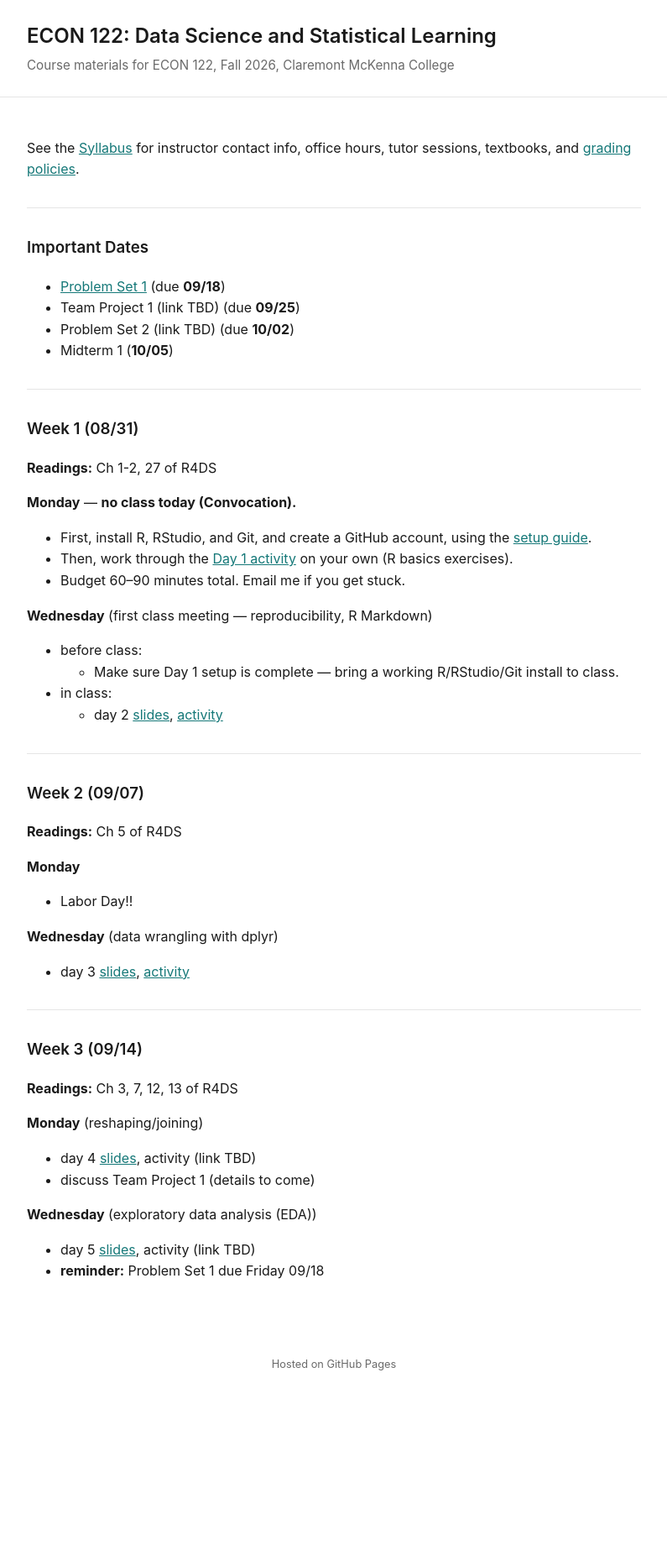
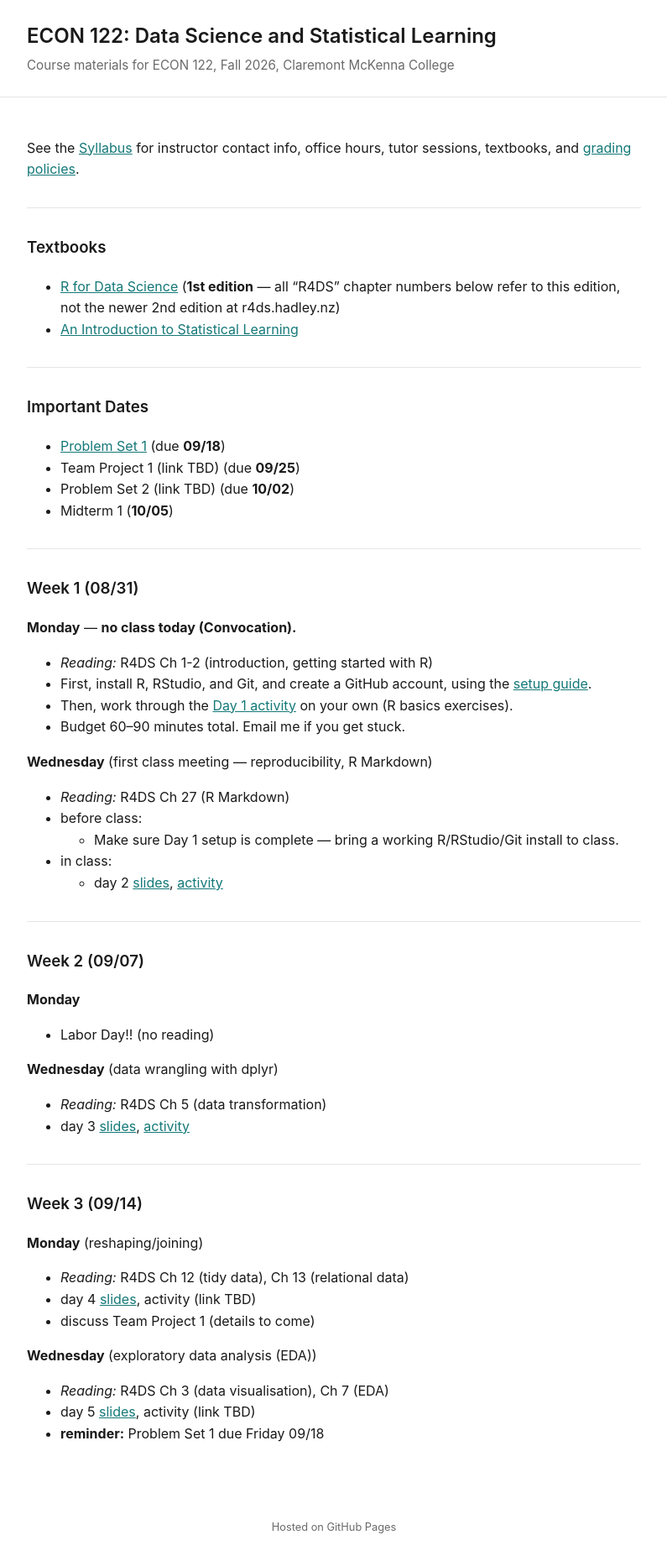
Before and after one commit to econ122-f26/home, a Jekyll site: the page built from README.md, in a window 1280 px wide. Shown: the whole page at 84% size, without its empty margins (242-1037 px from the left). Built offline with Jekyll 4.4.1, drawn with Linux system fonts in a browser that asks for light colours; our own code applies the rules of GitHub Pages for plain Markdown files; before the commit the page ends 1659 px from its top, so only the background shows below that.

Commit message:
Clarify R4DS 1st edition and split readings by class day
Chapter numbers in the schedule follow R4DS 1st edition, but neither the
README nor the syllabus linked the book, so students could land on the
2nd edition where the numbering differs.

- Add Textbooks section to README with the r4ds.had.co.nz link, flagged
  as 1st edition, plus the ISLR2 PDF link
- Name the edition explicitly in the syllabus and note that 2e renumbers;
  link the ISLR2 PDF that was described as "available online"
- Break weekly readings out into Monday and Wednesday assignments

```diff
--- a/README.md
+++ b/README.md
@@ -1,6 +1,14 @@
 See the [Syllabus](ECON122_F2026_DataScience_StatisticalLearning.md) for
 instructor contact info, office hours, tutor sessions, textbooks, and
 [grading policies](ECON122_F2026_DataScience_StatisticalLearning.md#evaluation-structure).
+
+------------------------------------------------------------------------
+### Textbooks
+
+- [R for Data Science](http://r4ds.had.co.nz/) (**1st edition** — all "R4DS"
+  chapter numbers below refer to this edition, not the newer 2nd edition at
+  r4ds.hadley.nz)
+- [An Introduction to Statistical Learning](https://hastie.su.domains/ISLR2/ISLRv2_corrected_June_2023.pdf.download.html)
 
 ------------------------------------------------------------------------
 ### Important Dates
@@ -13,9 +21,8 @@ instructor contact info, office hours, tutor sessions, textbooks, and
 ------------------------------------------------------------------------
 ### Week 1 (08/31)
 
-**Readings:** Ch 1-2, 27 of R4DS
-
 **Monday** — **no class today (Convocation).**
+-   *Reading:* R4DS Ch 1-2 (introduction, getting started with R)
 -   First, install R, RStudio, and Git, and create a GitHub account, using
     the [setup guide](https://github.com/econ122-f26/github-classroom-for-students).
 -   Then, work through the [Day 1 activity](activity/day1_activity.Rmd) on
@@ -23,6 +30,7 @@ instructor contact info, office hours, tutor sessions, textbooks, and
 -   Budget 60–90 minutes total. Email me if you get stuck.
 
 **Wednesday** (first class meeting — reproducibility, R Markdown)
+-   *Reading:* R4DS Ch 27 (R Markdown)
 -   before class:
     -   Make sure Day 1 setup is complete — bring a working R/RStudio/Git
         install to class.
@@ -32,23 +40,22 @@ instructor contact info, office hours, tutor sessions, textbooks, and
 ------------------------------------------------------------------------
 ### Week 2 (09/07)
 
-**Readings:** Ch 5 of R4DS
-
 **Monday**
-  - Labor Day!!
+  - Labor Day!! (no reading)
 
 **Wednesday** (data wrangling with dplyr)
+  -   *Reading:* R4DS Ch 5 (data transformation)
   -   day 3 [slides](slides/day3.html){:target="_blank"}, [activity](https://classroom50.org/econ122-f26/econ122-f26/assignments/day3-activity/accept)
 
 ------------------------------------------------------------------------
 ### Week 3 (09/14)
 
-**Readings:** Ch 3, 7, 12, 13 of R4DS
-
 **Monday** (reshaping/joining)
+  -   *Reading:* R4DS Ch 12 (tidy data), Ch 13 (relational data)
   -   day 4 [slides](slides/day4.html){:target="_blank"}, activity (link TBD)
   -   discuss Team Project 1 (details to come)
 
 **Wednesday** (exploratory data analysis (EDA))
+  -   *Reading:* R4DS Ch 3 (data visualisation), Ch 7 (EDA)
   -   day 5 [slides](slides/day5.html){:target="_blank"}, activity (link TBD)
   -   **reminder:** Problem Set 1 due Friday 09/18
```
Also changed, not shown: ECON122_F2026_DataScience_StatisticalLearning.md (+7 -3 lines).
